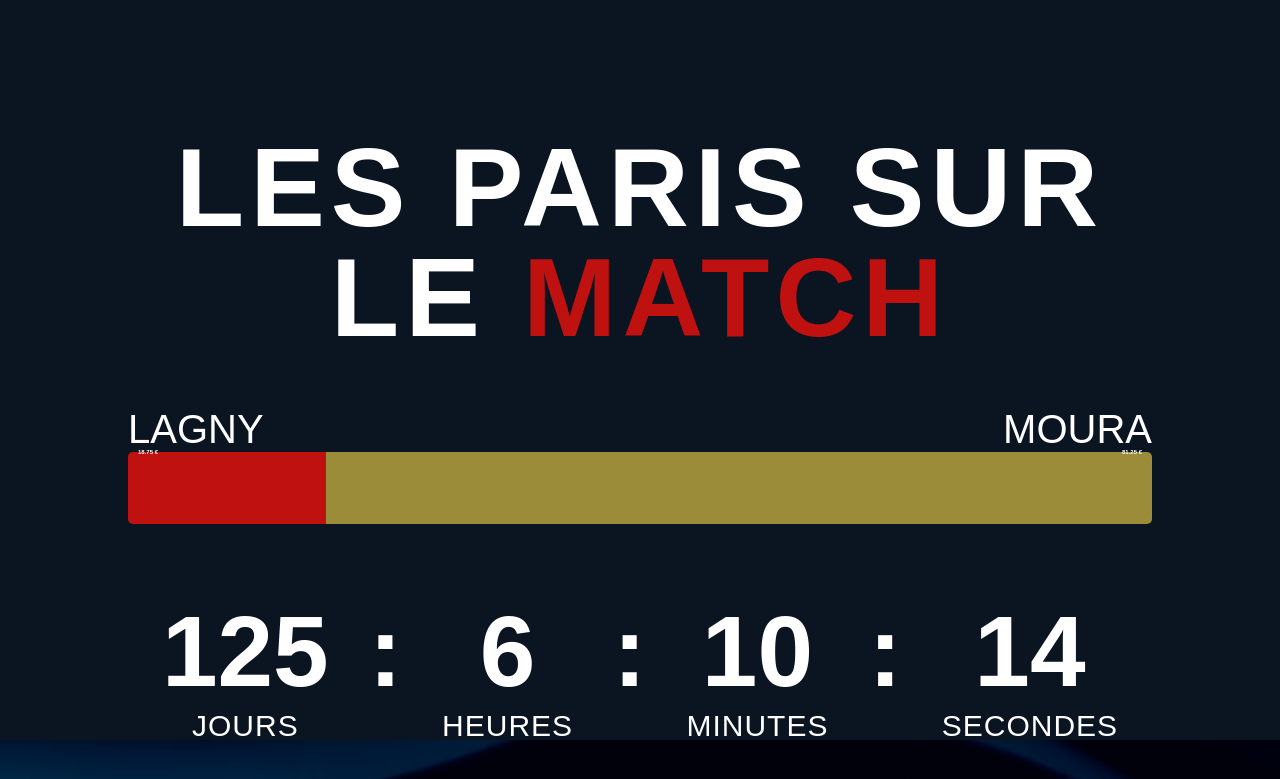
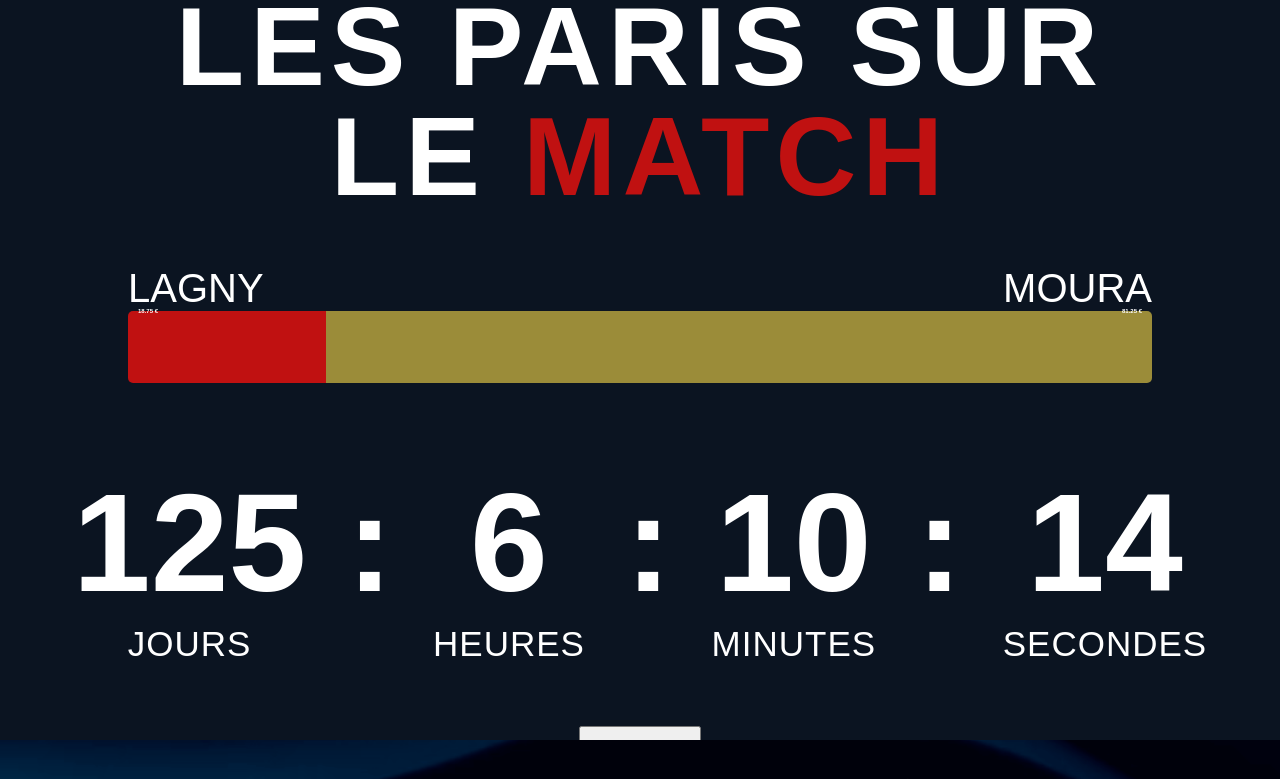
Before and after one commit to RaEace/La-Groph-cie, a React (Vite) app: page / in a window 1280 px wide. Shown: the part 860-1639 px from the top of the page. Built offline with nearby package versions, Linux system fonts and the light colour scheme; a web font is replaced by a local one.

Commit message:
fix: some few adjusrtments

```diff
--- a/src/pages/Betting/Betting.css
+++ b/src/pages/Betting/Betting.css
@@ -4,7 +4,7 @@
   height: 100vh;
 }
 .title-section {
-  margin-top: 15%;
+  margin-top: 4%;
   display: flex;
   flex-direction: column;
   align-items: center;
@@ -37,13 +37,13 @@
   display: flex;
   justify-content: center;
   align-items: center;
-  margin-top: 3vh;
+  margin-top: 3%;
 }
 
 .button-style {
   font-size: 10px;
   font-weight: 800;
-  padding: 10px 20px 10px 20px;
+  padding: 20px 40px 20px 40px;
 }
 
 .bet-names-style {
--- a/src/pages/Betting/components/TimeCountdown/TimeCountDown.css
+++ b/src/pages/Betting/components/TimeCountdown/TimeCountDown.css
@@ -3,7 +3,7 @@
   flex-direction: row;
   justify-content: center;
   margin: 10px 0 0 0;
-  font-size: 100px;
+  font-size: 140px;
   text-align: top;
 }
 
@@ -15,7 +15,7 @@
 }
 
 .countdown-text {
-  font-size: 30px;
+  font-size: 35px;
   letter-spacing: 1px;
   font-weight: 300;
   text-align: center;
--- a/src/pages/SpecThibault/SpecThibault.css
+++ b/src/pages/SpecThibault/SpecThibault.css
@@ -38,7 +38,7 @@
 
 .thibault-layout .spec-photo {
   height: 100%;
-  width: 55%;
+  width: 60%;
   background-position: center center;
   background-size: cover;
   background-image: url(../../assets/images/Jules.png);
--- a/src/pages/home/Home.css
+++ b/src/pages/home/Home.css
@@ -6,5 +6,4 @@ body {
 .home {
   display: flex;
   flex-direction: column;
-  align-items: stretch;
 }
```
